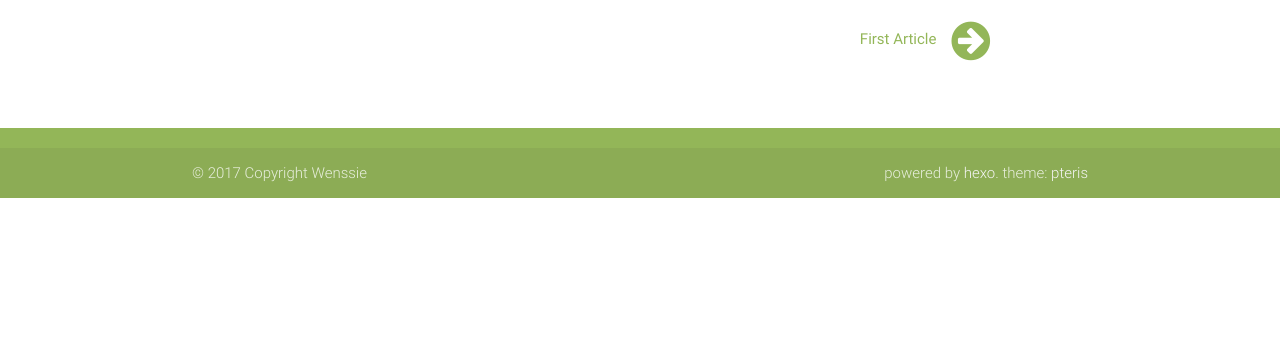
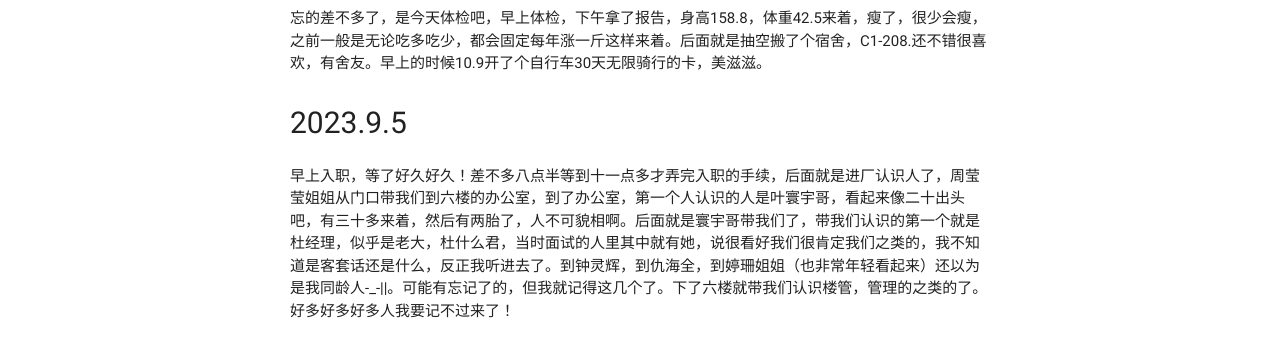
Before and after one commit to xiaocan11/xiaocan11.github.io, a plain HTML site: page 2023/08/26/Second/index.html in a window 1280 px wide. Shown: the part 1002-1351 px from the top of the page. Before the commit the page ends 1200 px from the top, so only its background shows below. Drawn offline with Linux system fonts and the light colour scheme.

Commit message:
Site updated: 2023-09-07 08:15:48

```diff
--- a/2023/08/26/Second/index.html
+++ b/2023/08/26/Second/index.html
@@ -155,6 +155,8 @@
 <h1 id="2023-9-1"><a href="#2023-9-1" class="headerlink" title="2023.9.1"></a>2023.9.1</h1><p>emmm…好像没发生啥，就是发现了小鸡菠萝有一根绿色的羽毛，它是浅蓝紫色的小鸡，会有一点点的黄色和灰色。绿色是发生了蓝色和黄色混合产生的效果吗。哈哈哈感觉太可爱啦，更加喜欢我的小鸡了，虽然它还没那么听话。快上班了，要去高明了，有一点点不舍，想带走，又担心照顾不好它，后面还是选择了放在家。</p>
 <h1 id="2023-9-2"><a href="#2023-9-2" class="headerlink" title="2023.9.2"></a>2023.9.2</h1><p>台风 “苏拉” ，高铁火车全部停运，我买了一张9.1的火车票，凌晨的，我以为是9.2的，36.5元浪费了，然后退退买买又被扣了好多次手续费 &#x2F;哭死 。然后9.2就没去成啦，最终还是坐了同乡会的大巴车。不过，又能陪菠萝一天让我感到幸福一点，哦，说到这，好想念它身上的小米味，好想好想吸 &#x2F;哭死。</p>
 <h1 id="2023-9-3"><a href="#2023-9-3" class="headerlink" title="2023.9.3"></a>2023.9.3</h1><p>噢，今天一大早就准备上佛山啦，菠萝也一大早就醒了，抓着任何时间陪我嘿嘿，坐了大半天的车，好累！然后我还要搬行李箱，坐错了公交车，不过幸好没多远，C1—401，确实墙壁有很多发霉的，然后不通风的话，霉味特别特别重，第二天就和房管说换了。对了！我到了之后和杨凯徵回学校搬行李，超累巨累无敌累，我还没吃晚饭！饿的胃都有点痛，六点多去的好像，九点多才回来，因为后面薅了一个洗衣机，一趟一趟的搬，我人真的，真的，不过幸好我后面租了一个小推车，然后打车回去了，后面就解放了。芜湖~！ 特别特别特别累的一天。</p>
+<h1 id="2023-9-4"><a href="#2023-9-4" class="headerlink" title="2023.9.4"></a>2023.9.4</h1><p>忘的差不多了，是今天体检吧，早上体检，下午拿了报告，身高158.8，体重42.5来着，瘦了，很少会瘦，之前一般是无论吃多吃少，都会固定每年涨一斤这样来着。后面就是抽空搬了个宿舍，C1-208.还不错很喜欢，有舍友。早上的时候10.9开了个自行车30天无限骑行的卡，美滋滋。</p>
+<h1 id="2023-9-5"><a href="#2023-9-5" class="headerlink" title="2023.9.5"></a>2023.9.5</h1><p>早上入职，等了好久好久！差不多八点半等到十一点多才弄完入职的手续，后面就是进厂认识人了，周莹莹姐姐从门口带我们到六楼的办公室，到了办公室，第一个人认识的人是叶寰宇哥，看起来像二十出头吧，有三十多来着，然后有两胎了，人不可貌相啊。后面就是寰宇哥带我们了，带我们认识的第一个就是杜经理，似乎是老大，杜什么君，当时面试的人里其中就有她，说很看好我们很肯定我们之类的，我不知道是客套话还是什么，反正我听进去了。到钟灵辉，到仇海全，到婷珊姐姐（也非常年轻看起来）还以为是我同龄人-_-||。可能有忘记了的，但我就记得这几个了。下了六楼就带我们认识楼管，管理的之类的了。好多好多好多人我要记不过来了！</p>
 
 
                 </div>
```
